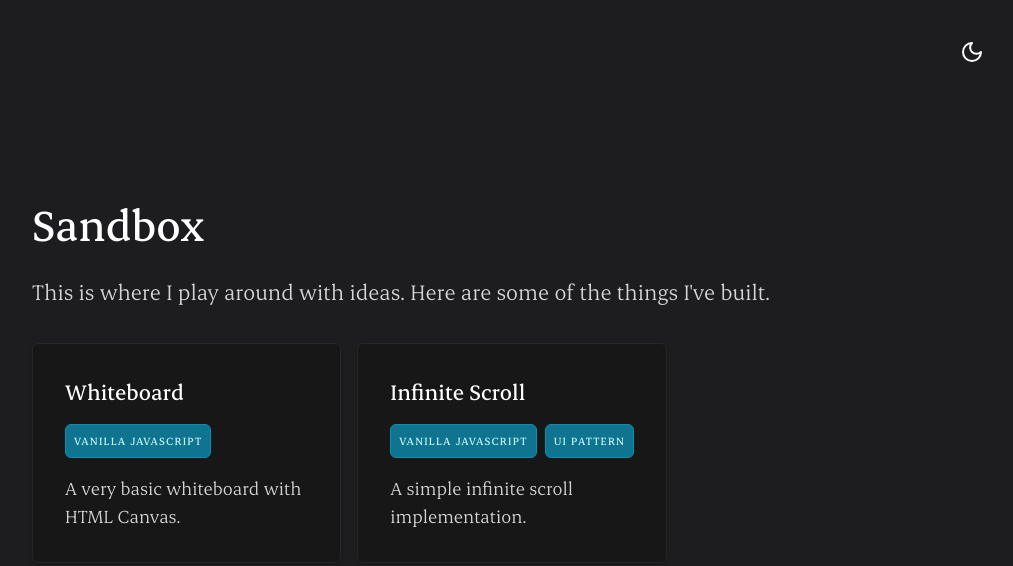
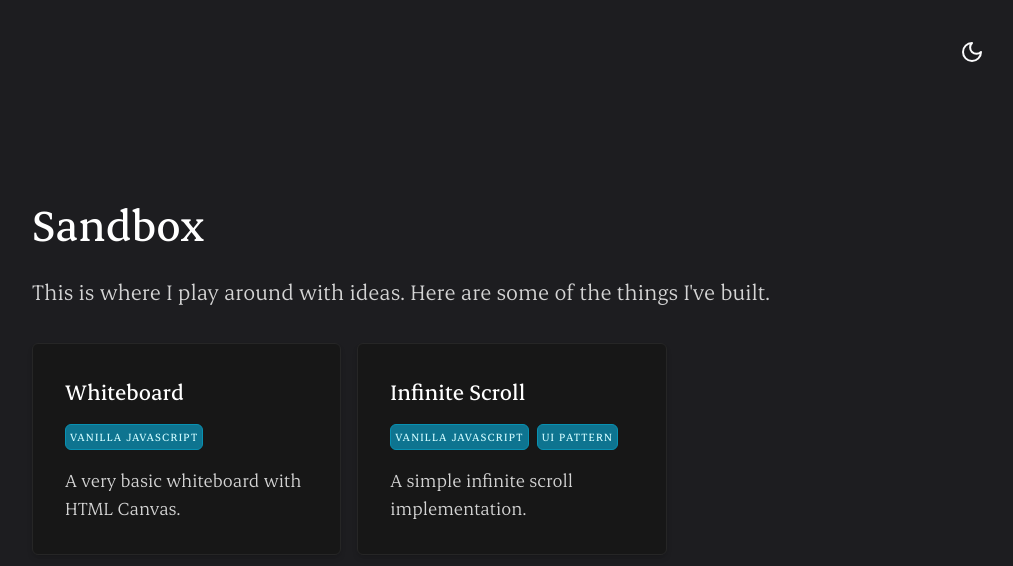
Before and after one commit to pnewsam/paultnewsam.com, a Next.js app: page /sandbox in a window 1280 px wide. Shown: the top 566 px of the page, without its empty margins (128-1141 px from the left). Built offline with nearby package versions, Linux system fonts and the light colour scheme.

Commit message:
Style updates

```diff
--- a/src/app/sandbox/canvas/page.tsx
+++ b/src/app/sandbox/canvas/page.tsx
@@ -5,6 +5,7 @@ import Container from "@/components/Container";
 import { H1, Body } from "@/components/typography";
 import { setupCanvas } from "./_scripts/setupCanvas";
 import initializers from "./_scripts/initializers";
+import Card from "@/components/Card";
 
 export default function CanvasPage() {
   useEffect(() => {
@@ -28,13 +29,13 @@ export default function CanvasPage() {
           . I thought I&apos;d give it a shot. This is a simple whiteboard. You
           can click and drag to draw.
         </Body>
-        <div className="relative">
+        <Card className="relative">
           <span className="absolute top-0 right-0 text-base uppercase tracking-widest font-medium p-4 text-neutral-500 dark:text-neutral-400 flex items-center gap-2 bg-neutral-100 dark:bg-neutral-800 rounded-tr-md rounded-bl-md border-t border-r border-neutral-200 dark:border-neutral-800">
             Canvas
             <Brush className="w-4 h-4" />
           </span>
-          <canvas className="border border-neutral-200 dark:border-neutral-800 shadow-lg rounded-md block h-[600px] w-full max-w-100vw" />
-        </div>
+          <canvas className="block h-[600px] w-full max-w-100vw" />
+        </Card>
       </section>
     </Container>
   );
--- a/src/components/Badge.tsx
+++ b/src/components/Badge.tsx
@@ -2,7 +2,7 @@ import { cn } from "@/lib/utils";
 import { cva } from "class-variance-authority";
 
 const badgeVariants = cva(
-  "inline-flex text-sm uppercase tracking-widest font-medium p-2 text-neutral-500 dark:text-neutral-400 bg-neutral-100 dark:bg-neutral-800 border border-neutral-200 dark:border-neutral-800 rounded-md whitespace-nowrap",
+  "inline-flex uppercase tracking-widest font-medium text-neutral-500 dark:text-neutral-400 bg-neutral-100 dark:bg-neutral-800 border border-neutral-200 dark:border-neutral-800 rounded-md whitespace-nowrap",
   {
     variants: {
       variant: {
@@ -10,8 +10,8 @@ const badgeVariants = cva(
           "bg-cyan-200 dark:bg-cyan-700 text-cyan-900 dark:text-cyan-100 border-cyan-300 dark:border-cyan-600",
       },
       size: {
-        default: "text-sm",
-        sm: "text-xs",
+        default: "p-2 text-sm",
+        sm: "p-1 text-xs",
       },
     },
   }
--- a/src/components/Card.tsx
+++ b/src/components/Card.tsx
@@ -10,7 +10,7 @@ export default function Card({
   return (
     <div
       className={cn(
-        "bg-neutral-100 dark:bg-neutral-800 border border-neutral-200 dark:border-neutral-800 rounded-md",
+        "bg-neutral-100 dark:bg-neutral-800 border border-neutral-300 shadow-lg dark:border-neutral-700 rounded-md",
         className
       )}
     >
```
